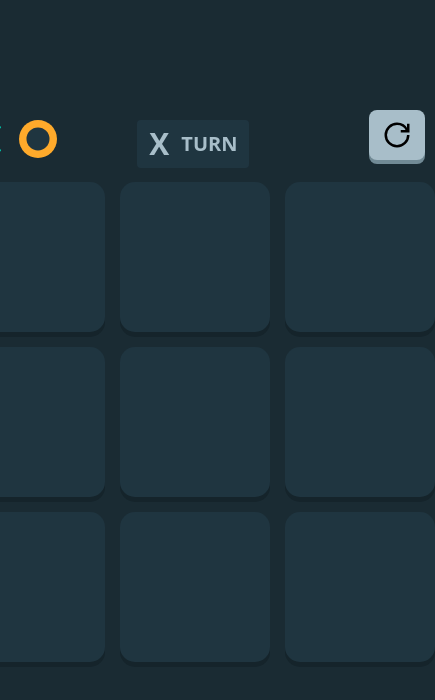
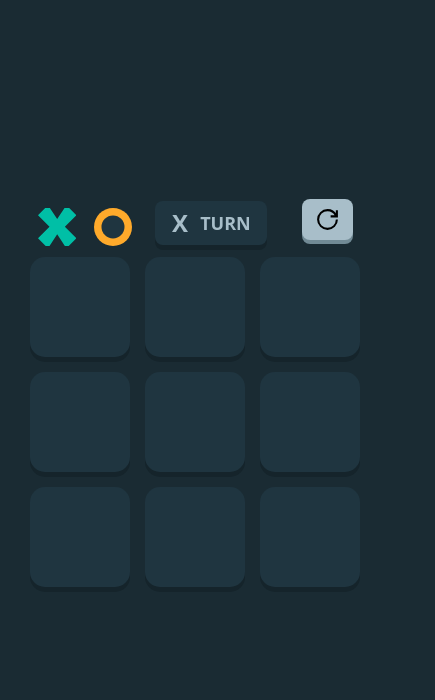
Before and after one commit to sachinkumar-1309/next-tic-tac-toe, a Next.js app: page / in a window 390 px wide. Shown: the top 700 px of the page, 435 px wide, since content can reach past the window. Built offline with nearby package versions, Linux system fonts and the light colour scheme.

Commit message:
added responsiveness

```diff
--- a/src/app/components/TicTacToe.jsx
+++ b/src/app/components/TicTacToe.jsx
@@ -60,14 +60,14 @@ const TicTacToe = () => {
 		<div className="relative flex justify-center items-center ">
 			<div className="">
 				<div className={styles.gameBoard}>
-					<div className="absolute top-[-13%] left-2 w-24 h-24">
+					<div className="absolute sm:top-[-11%] top-[-15%] left-2 w-24 h-24">
 						<div className={styles.cross}></div>
 					</div>
-					<div className="absolute top-[-13%] left-16 w-24 h-24">
+					<div className="absolute sm:top-[-11%] top-[-15%] left-16 w-24 h-24">
 						<div className={styles.circle}></div>
 					</div>
-					<div className="absolute px-2 rounded top-[-13%] left-[38%] w-28 bg-[#1f3540] h-12 text-[#a8bec9] font-extrabold text-3xl">
-						<div className="h-full w-full flex justify-center items-center text-[#a8bec9] ">{currentPlayer == "cross" ? "X" : "O"} <span className="ml-3 text-xl font-bold">TURN</span></div>
+					<div className="absolute sm:px-6 rounded-[8px] sm:top-[-13%] top-[-17%]  left-[38%] w-28 bg-[#1f3540] shadow-custom sm:h-12 h-11 text-[#a8bec9] font-extrabold sm:text-3xl text-2xl">
+						<div className="h-full w-full flex justify-center items-center text-[#a8bec9] ">{currentPlayer == "cross" ? "X" : "O"} <span className="ml-3 sm:text-xl text-lg  font-bold">TURN</span></div>
 					</div>
 
 					<button className={styles.resetButton} onClick={resetGame}>
--- a/src/app/components/TicTacToe.module.css
+++ b/src/app/components/TicTacToe.module.css
@@ -18,6 +18,10 @@
     cursor: pointer;
     box-shadow: 0px 5px #15242b;
     transition: transform 0.1s, box-shadow 0.1s;
+    @media (max-width:500px) {
+      width: 100px;
+      height: 100px;
+    }
   }
   .cell:active {
     transform: scale(0.95);
@@ -26,15 +30,19 @@
 
   .resetButton {
     position: absolute;
-    padding: 10px 13px;
+    padding: 8px 13px;
     font-size: 30px;
     background-color: #a8bec9;
     font-size: 30px;
     cursor: pointer;
     border-radius: 8px;
     box-shadow: 0px 4px #718a95;
-    top: -15%;
+    top: -13%;
     right: 2%;
+    @media (max-width:500px) {
+     top: -17.5%;
+     font-size: 25px;
+    }
   }
 
 .resetButton:active {
--- a/tailwind.config.js
+++ b/tailwind.config.js
@@ -10,6 +10,9 @@ module.exports = {
   ],
   theme: {
     extend: {
+      boxShadow: {
+        'custom': '0px 5px #15242b',
+      },
       backgroundImage: {
         'gradient-radial': 'radial-gradient(var(--tw-gradient-stops))',
         'gradient-conic':
```
